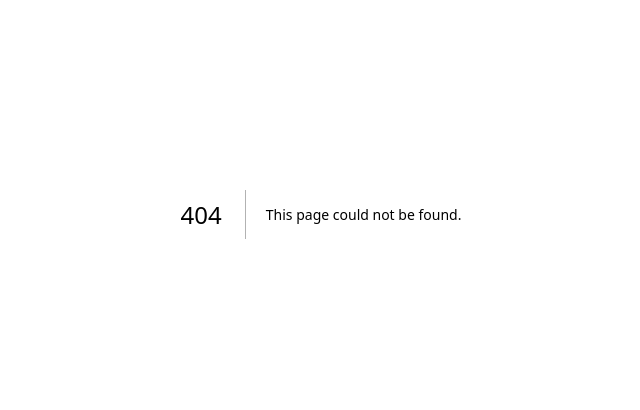
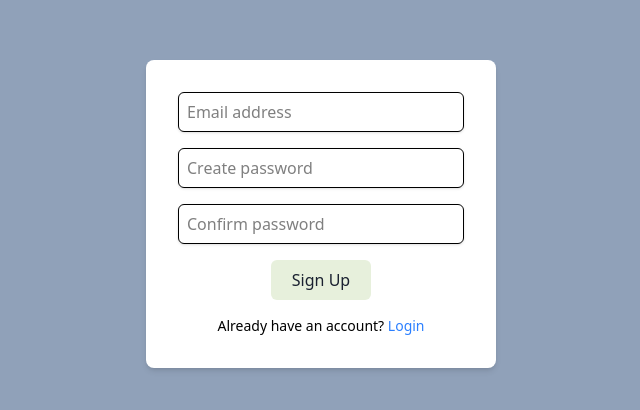
Before and after one commit to sauzanfaza/fake-ecommerce, a Next.js app: page /regis in a window 1280 px wide. Before the commit this address had no page. Shown: the part 186-596 px from the top of the page, without its empty margins (319-959 px from the left). Built offline with nearby package versions, Linux system fonts and the light colour scheme; no server answers.

Commit message:
menambahkan login auth dengan firebase, juga regist

```diff
--- a/package.json
+++ b/package.json
@@ -10,6 +10,7 @@
   },
   "dependencies": {
     "@tailwindcss/postcss": "^4.1.8",
+    "firebase": "^11.10.0",
     "next": "15.3.3",
     "postcss": "^8.5.4",
     "react": "^19.0.0",
--- /dev/null
+++ b/src/app/dashboard/page.js
@@ -0,0 +1,11 @@
+import Header from "@/components/Header";
+import ProductCard from "@/components/ProductCard";
+
+export default function Dashboard() {
+  return(
+    <>
+    <Header />
+    <ProductCard />
+    </>
+  )
+}
--- /dev/null
+++ b/src/app/lib/firebaseConfig.js
@@ -0,0 +1,21 @@
+// Import the functions you need from the SDKs you need
+import { initializeApp } from "firebase/app";
+import { getAuth } from "firebase/auth";
+// TODO: Add SDKs for Firebase products that you want to use
+// https://firebase.google.com/docs/web/setup#available-libraries
+
+// Your web app's Firebase configuration
+// For Firebase JS SDK v7.20.0 and later, measurementId is optional
+const firebaseConfig = {
+  apiKey: process.env.NEXT_PUBLIC_FIREBASE_API_KEY,
+  authDomain: process.env.NEXT_PUBLIC_FIREBASE_AUTH_DOMAIN,
+  projectId: process.env.NEXT_PUBLIC_FIREBASE_PROJECT_ID,
+  storageBucket: process.env.NEXT_PUBLIC_FIREBASE_STORAGE_BUCKET,
+  messagingSenderId: process.env.NEXT_PUBLIC_FIREBASE_MESSAGING_SENDER_ID,
+  appId: process.env.NEXT_PUBLIC_FIREBASE_APP_ID,
+  measurementId: process.env.NEXT_PUBLIC_FIREBASE_MEASUREMENT_ID
+};
+
+// Initialize Firebase
+const app = initializeApp(firebaseConfig);
+export const auth = getAuth(app);
--- /dev/null
+++ b/src/app/login/page.js
@@ -0,0 +1,90 @@
+'use client'
+import { signInWithEmailAndPassword, onAuthStateChanged, signInWithPopup, GoogleAuthProvider } from 'firebase/auth';
+import { auth } from '../lib/firebaseConfig';
+import { useRouter } from "next/navigation";
+import { useState, useEffect } from 'react';
+
+export default function Login() {
+    const route = useRouter();
+    const [email, setEmail] = useState('');
+    const [password, setPassword] = useState('');
+    const [isAlreadyLog, setIsAlredyLog] = useState(false);
+
+    useEffect(() => {
+        const unsubscribe = onAuthStateChanged(auth, (user) => {
+            if(user && isAlreadyLog === false) {
+                setIsAlredyLog(true);
+                route.push("/dashboard");
+            }
+        });
+        return () => unsubscribe();
+    }, [isAlreadyLog]);
+
+    const onLogin = async (e) => {
+        e.preventDefault();
+
+        if(!email || !password) {
+            alert("You must enter an Email & Password!");
+            return;
+        }
+
+        try{
+            const userCredential = await (auth, email, password)
+            console.log("User Created:", userCredential.user);
+            route.push("/dashboard");
+        } catch(error) {
+            console.error("Firebase error:", error.code, error.message);
+        }
+    }
+
+    const onLogGoogle = async () => {
+        const provider = new GoogleAuthProvider();
+
+        try{
+            const userCredential = await signInWithPopup(auth, provider)
+            console.log("User Logged In:", userCredential.user);
+            route.push("/dashboard");
+        }catch(error) {
+            console.error("Firebase error:", error.code, error.message);
+        }
+    }
+
+    return (
+        <div className="fixed inset-0 flex justify-center items-center bg-slate-400">
+          <div className="flex flex-col items-center gap-4 p-8 bg-white rounded-lg shadow-md w-[350px]">
+            <form className="flex flex-col w-full items-center" onSubmit={onLogin}>
+              <input
+                type="email"
+                placeholder=" Email"
+                value={email}
+                onChange={(e) => setEmail(e.target.value)}
+                required
+                className="w-full h-10 p-2 mb-6 rounded-md  shadow border"
+              />
+              <input
+                type="password"
+                placeholder=" Password"
+                value={password}
+                onChange={(e) => setPassword(e.target.value)}
+                className="w-full h-10 p-2 mb-6 rounded-md  shadow border"
+              />
+              <button
+                type="submit"
+                className="w-[100px] px-4 py-2 text-[#1A2130] bg-[#E7F0DC] text-center rounded-md transition hover:bg-[#d4e7c0]"
+              >
+                Login
+              </button>
+              <p className="mt-5 mb-5 text-center text-lg">or</p>
+              <button
+                type="button"
+                onClick={onLogGoogle}
+                className="w-full h-10 p-2 rounded-md  shadow border"
+              >
+                Login with Google
+              </button>
+            </form>
+          </div>
+        </div>
+      )
+
+}
--- a/src/app/page.js
+++ b/src/app/page.js
@@ -1,11 +1,12 @@
-import Header from "@/components/Header";
-import ProductCard from "@/components/ProductCard";
+'use client'
+import {useRouter} from 'next/navigation';
+import {useEffect} from 'react';
 
 export default function Home() {
-  return(
-    <>
-    <Header />
-    <ProductCard />
-    </>
-  )
+  const route = useRouter();
+
+  useEffect(() => {
+    route.push('/regis');
+  }, [])
+
 }
--- a/src/app/productDetail/[id]/page.js
+++ b/src/app/productDetail/[id]/page.js
@@ -17,7 +17,9 @@ export default function ProductDetail({params}) {
     const currentStock = stockData[product.id] ?? product.stok;
     const handleClick = () => {
         addTocart(product)
-        // router.push('/productDetail/cart');
+    }
+    const handleRoute = () => {
+        router.push('/productDetail/cart');
     }
 
     return(
@@ -30,6 +32,11 @@ export default function ProductDetail({params}) {
             />
             </div>
             <div className="w-full sm:w-1/2 flex flex-col justify-center">
+            <div className="relative">
+                <FaShoppingCart
+                    onClick={handleRoute}
+                    className="text-black cursor-pointer absolute top-2 right-2"/>
+            </div>
             <h1 className="text-2xl font-bold mb-2">{product.name}</h1>
             <p className="text-xl font-semibold ">Rp {product.price.toLocaleString()}</p>
             <p className="mt-1 text-sm">{product.category}</p>
--- a/src/app/productDetail/cart/page.js
+++ b/src/app/productDetail/cart/page.js
@@ -4,18 +4,44 @@ import { useCart } from "@/context/CartContext"
 export default function Cart() {
     const {cart} = useCart()
 
-    if(cart.length === 0) return <p className="p-4">Keranjang Anda Kosong <span>Silahkan Pilih Item</span></p>
+    return(
+        <>
+        {/* header */}
+        <header className="w-full p-4 flex items-center justify-between mb-5 bg-slate-300">
+            <div className="flex items-center">FAKE E-COMMERCE</div>
+            <div className="flex-1"></div>
+            <div className="flex items-center mr-2">
+                <h1 className="text-md font-semibold">Ayo Check Out!!</h1>
+            </div>
+        </header>
 
-    return(
         <div className="p-8">
-            <h2 className="text-xl font-bold mb-4">Keranjang Belanja Anda</h2>
-            <ul>
+            {cart.length === 0 ? (
+                <div className="text-center text-gray-500">
+                    Keranjang belanja Anda kosong.
+                </div>
+            ) : (
+                <div className=" flex flex-col gap-4">
                 {cart.map((item, index) => (
-                    <li key={index} className="mb-2">
-                        {item.name} - Rp {item.price.toLocaleString()}
-                    </li>
+                    <div
+                    key={index}
+                    className="bg-white p-4 rounded-md shadow-md border flex gap-4 items-center"
+                    >
+                    <div className="w-24 h-24 flex-shrink-0">
+                        <img src={item.image} alt={item.name}
+                        className="w-full h-full object-contain rounded-md"
+                        />
+                    </div>
+
+                    <div className="flex flex-col justify-between flex-1">
+                        <h3 className="font-semibold text-lg">{item.name}</h3>
+                        <p className="font-semibold text-xl">{item.price.toLocaleString()}</p>
+                    </div>
+                    </div>
                 ))}
-            </ul>
+                </div>
+            )}
         </div>
+        </>
     )
 }
--- /dev/null
+++ b/src/app/regis/page.js
@@ -0,0 +1,74 @@
+'use client'
+import { createUserWithEmailAndPassword, signOut } from 'firebase/auth';
+import { auth } from '../lib/firebaseConfig';
+import { useState } from 'react';
+import { useRouter } from "next/navigation";
+import Link from 'next/link';
+
+export default function Register() {
+  const router = useRouter();
+  const [email, setEmail] = useState('');
+  const [password, setPassword] = useState('');
+  const [confirmPassword, setConfirmPassword] = useState('');
+
+  const onSubmit = async (e) => {
+    e.preventDefault();
+    if (password !== confirmPassword) {
+      alert("Password do not match!");
+      return;
+    }
+
+    try {
+      const userCredential = await createUserWithEmailAndPassword(auth, email, password);
+      console.log("User Created:", userCredential.user);
+      await signOut(auth);
+
+      router.push("/login");
+    } catch (error) {
+      console.error("Firebase Error:", error.code, error.message);
+    }
+  };
+
+  return (
+    <div className="fixed inset-0 flex justify-center items-center bg-slate-400">
+      <div className="flex flex-col items-center gap-4 p-8 bg-white rounded-lg shadow-md w-[350px]">
+        <form className="flex flex-col w-full items-center" onSubmit={onSubmit}>
+          <input
+            type="email"
+            placeholder="Email address"
+            value={email}
+            onChange={(e) => setEmail(e.target.value)}
+            required
+            className="w-full h-10 p-2 mb-4 rounded-md shadow border"
+          />
+          <input
+            type="password"
+            placeholder="Create password"
+            value={password}
+            onChange={(e) => setPassword(e.target.value)}
+            required
+            className="w-full h-10 p-2 mb-4 rounded-md shadow border"
+          />
+          <input
+            type="password"
+            placeholder="Confirm password"
+            value={confirmPassword}
+            onChange={(e) => setConfirmPassword(e.target.value)}
+            required
+            className="w-full h-10 p-2 mb-4 rounded-md shadow border"
+          />
+          <button
+            type="submit"
+            className="w-[100px] px-4 py-2 text-[#1A2130] bg-[#E7F0DC] text-center rounded-md transition hover:bg-[#d4e7c0]"
+          >
+            Sign Up
+          </button>
+          <p className="mt-4 text-center text-sm">
+            Already have an account?{' '}
+            <Link href="/login" className="text-blue-500 hover:underline">Login</Link>
+          </p>
+        </form>
+      </div>
+    </div>
+  );
+}
```
Also changed, not shown: 1 other file (tests, documents, lock files or other folders).
